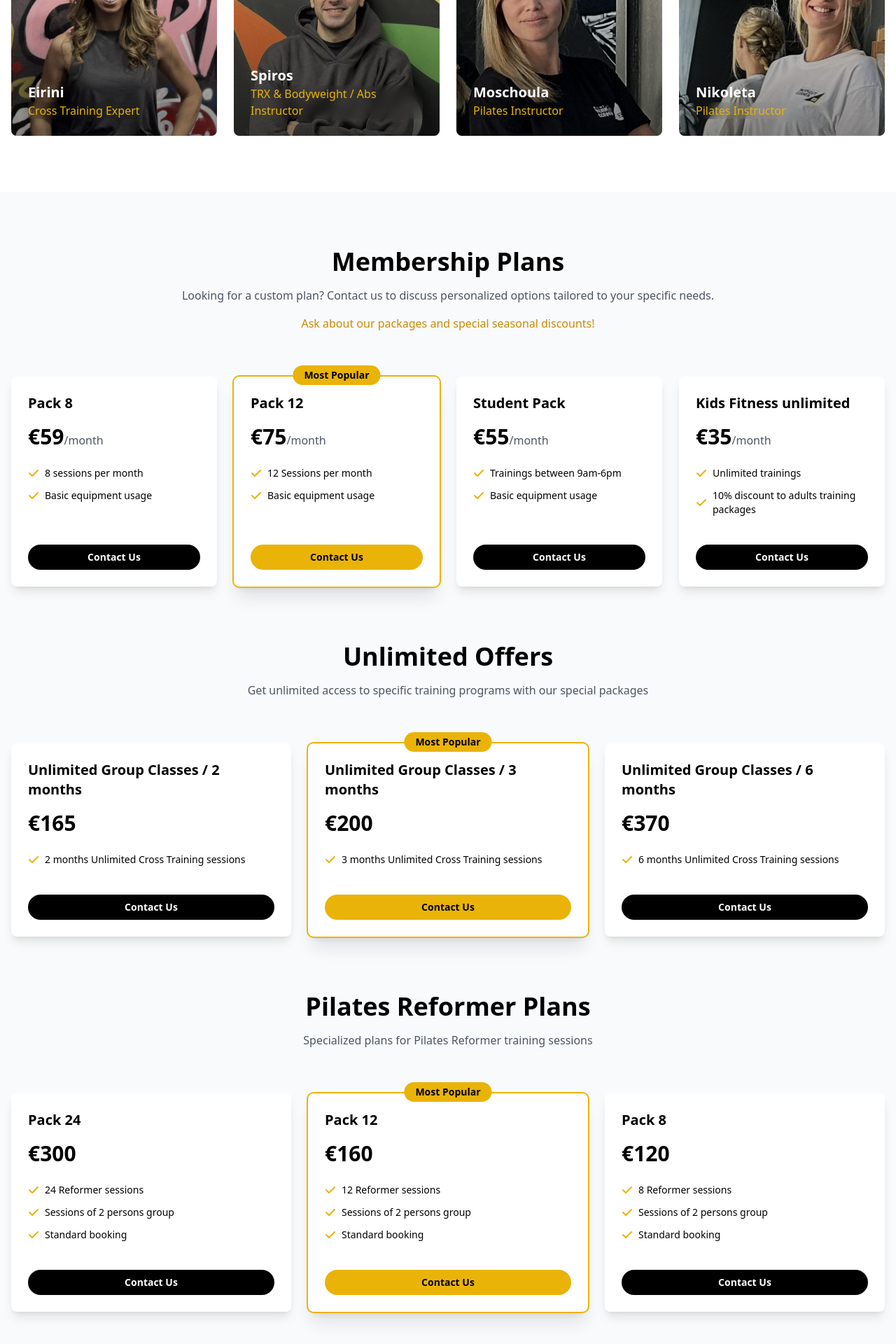
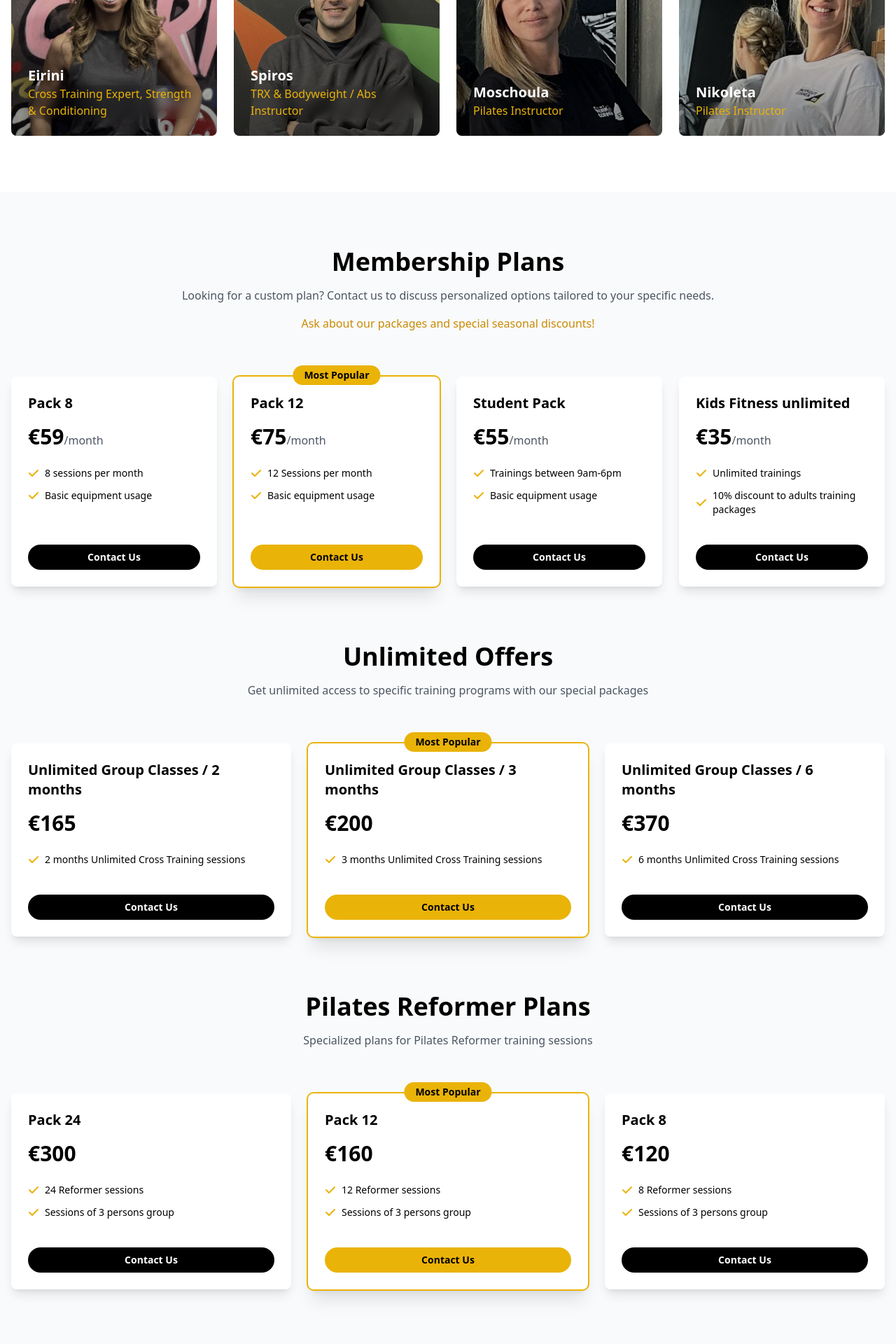
Before and after one commit to sentonia/ebworkout-gym, a React (Vite) app: page / in a window 1280 px wide. Shown: the part 2400-4320 px from the top of the page at 70% size. Built offline with nearby package versions, Linux system fonts and the light colour scheme.

Commit message:
refactor(translation): Updates trainer specializations and group session sizes.

```diff
--- a/src/translations/index.ts
+++ b/src/translations/index.ts
@@ -65,7 +65,7 @@ export const translations = {
     trainers: {
       title: 'Our Expert Trainers',
       specialists: {
-        cross: 'Cross Training Expert',
+        cross: 'Cross Training Expert, Strength & Conditioning',
         strength: 'Strength & Conditioning',
         pilates: 'Pilates Instructor',
         functional: 'TRX & Bodyweight / Abs Instructor',
@@ -109,8 +109,7 @@ export const translations = {
           price: '300',
           features: [
             '24 Reformer sessions',
-            'Sessions of 2 persons group',
-            'Standard booking',
+            'Sessions of 3 persons group',
           ],
         },
         standard: {
@@ -118,8 +117,7 @@ export const translations = {
           price: '160',
           features: [
             '12 Reformer sessions',
-            'Sessions of 2 persons group',
-            'Standard booking',
+            'Sessions of 3 persons group',
           ],
         },
         basic: {
@@ -127,8 +125,7 @@ export const translations = {
           price: '120',
           features: [
             '8 Reformer sessions',
-            'Sessions of 2 persons group',
-            'Standard booking',
+            'Sessions of 3 persons group',
           ],
         },
       },
@@ -231,9 +228,9 @@ export const translations = {
     trainers: {
       title: 'Οι Εξειδικευμένοι Εκπαιδευτές μας',
       specialists: {
-        cross: 'Ειδικός στο Cross Training',
-        strength: 'Ειδικός στην Ενδυνάμωση και Conditioning',
-        pilates: 'Εκπαιδευτής Pilates',
+        cross: 'Ειδική στο Cross Training, στην Ενδυνάμωση και Conditioning',
+        strength: 'Ειδικός TRX και Προπόνησης με Βάρος Σώματος',
+        pilates: 'Εκπαιδεύτρια Pilates',
         functional: 'Ειδικός TRX και Προπόνησης με Βάρος Σώματος',
       },
     },
@@ -276,8 +273,7 @@ export const translations = {
           price: '300',
           features: [
             '24 συνεδρίες Reformer',
-            'Συνεδρίες σε γκρουπ 2 ατόμων',
-            'Κανονική κράτηση',
+            'Συνεδρίες σε γκρουπ 3 ατόμων',
           ],
         },
         standard: {
@@ -285,8 +281,7 @@ export const translations = {
           price: '160',
           features: [
             '12 συνεδρίες Reformer',
-            'Συνεδρίες σε γκρουπ 2 ατόμων',
-            'Κανονική κράτηση',
+            'Συνεδρίες σε γκρουπ 3 ατόμων',
           ],
         },
         basic: {
@@ -294,8 +289,7 @@ export const translations = {
           price: '120',
           features: [
             '8 συνεδρίες Reformer',
-            'Συνεδρίες σε γκρουπ 2 ατόμων',
-            'Κανονική κράτηση',
+            'Συνεδρίες σε γκρουπ 3 ατόμων',
           ],
         },
       },
```
